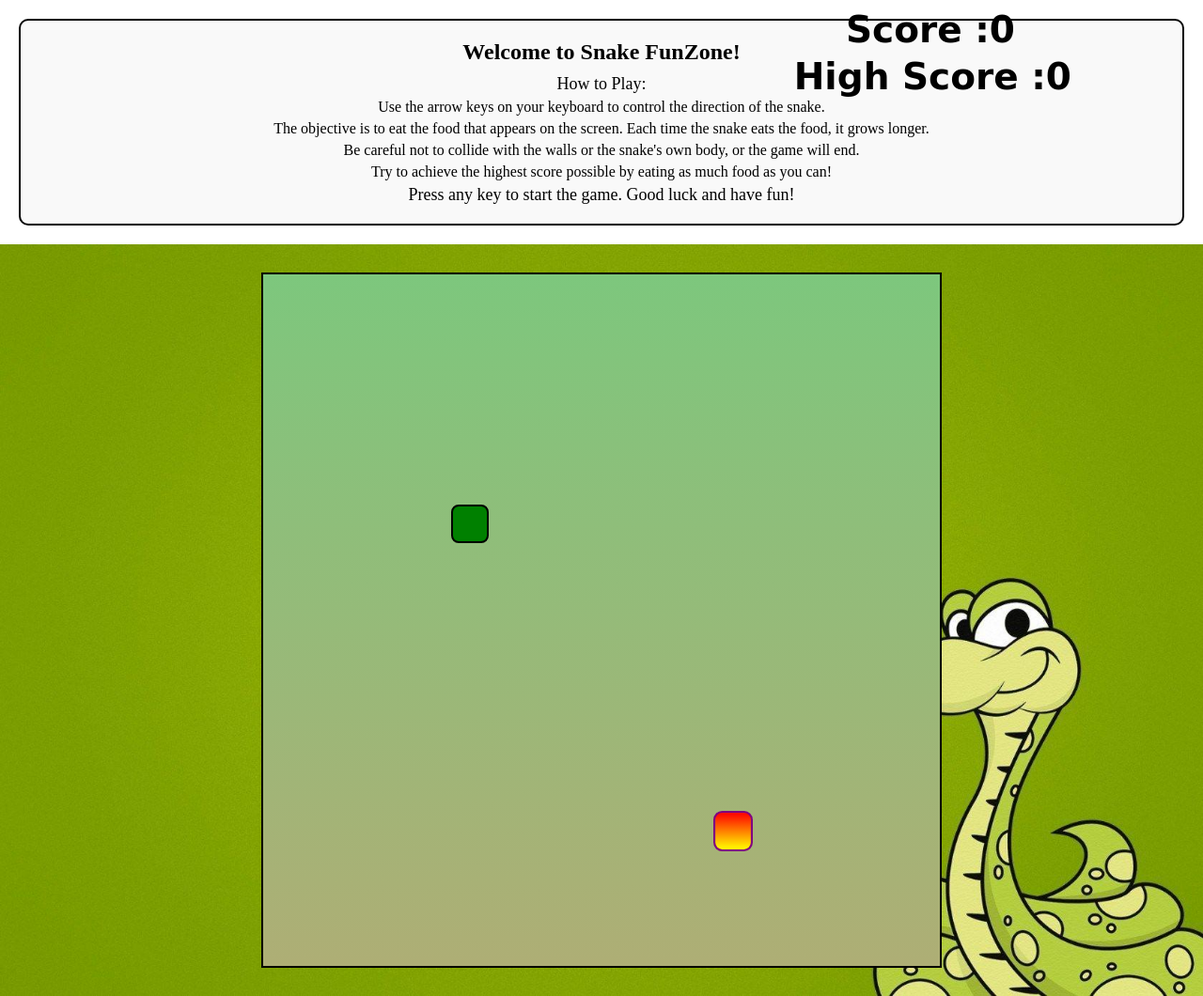
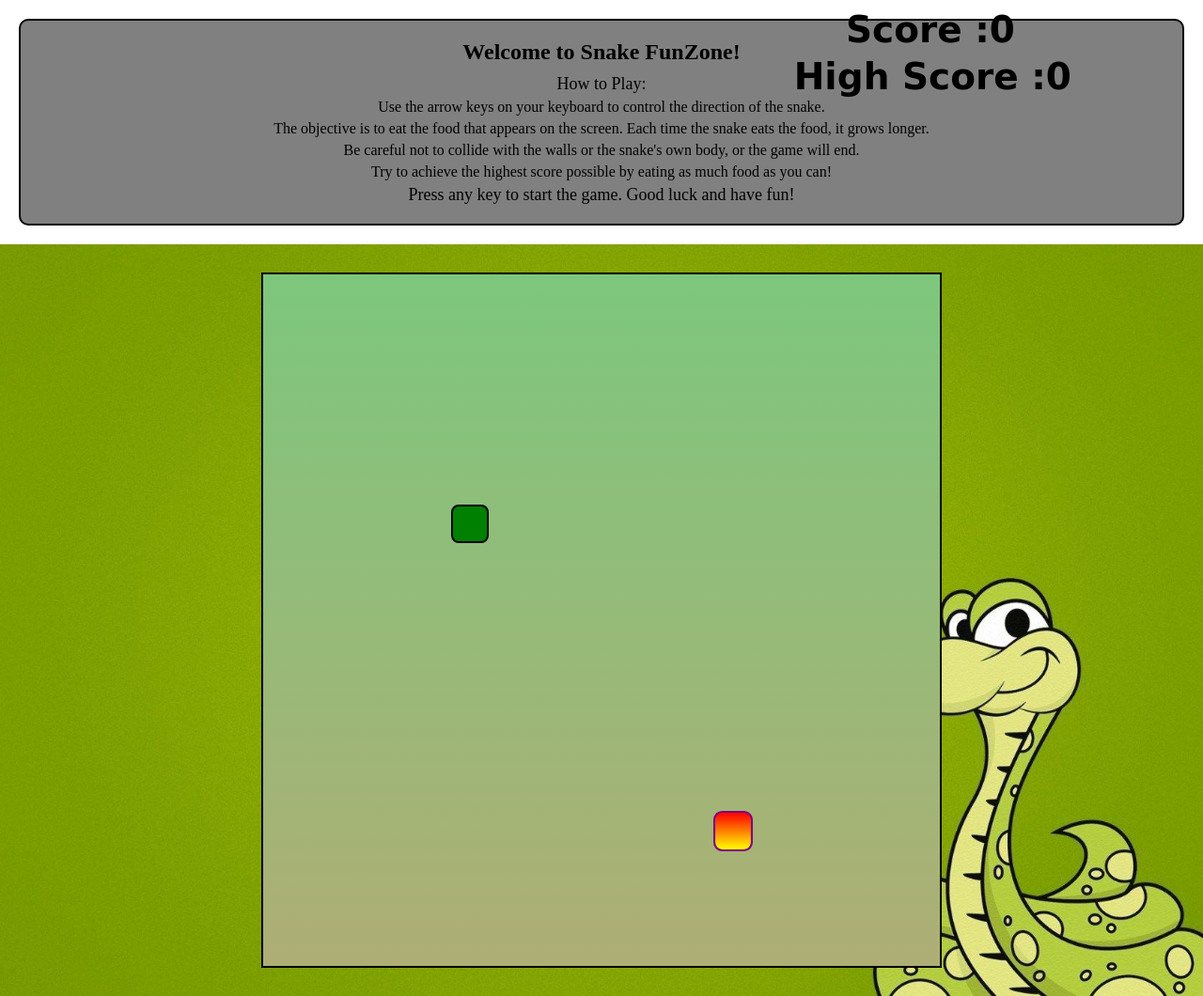
Before and after one commit to Aishwarya7902/Snake-FunZone, a plain HTML site: page index.html in a window 1280 px wide. Shown: the whole page at 94% size. Drawn offline with Linux system fonts and the light colour scheme; a web font is replaced by a local one.

Commit message:
Update style.css

```diff
--- a/CSS/style.css
+++ b/CSS/style.css
@@ -20,7 +20,7 @@
     padding: 20px;
     border: 2px solid #000;
     border-radius: 10px;
-    background-color: #f9f9f9;
+    background-color: grey;
 }
 
 .welcome-message h1 {
```
